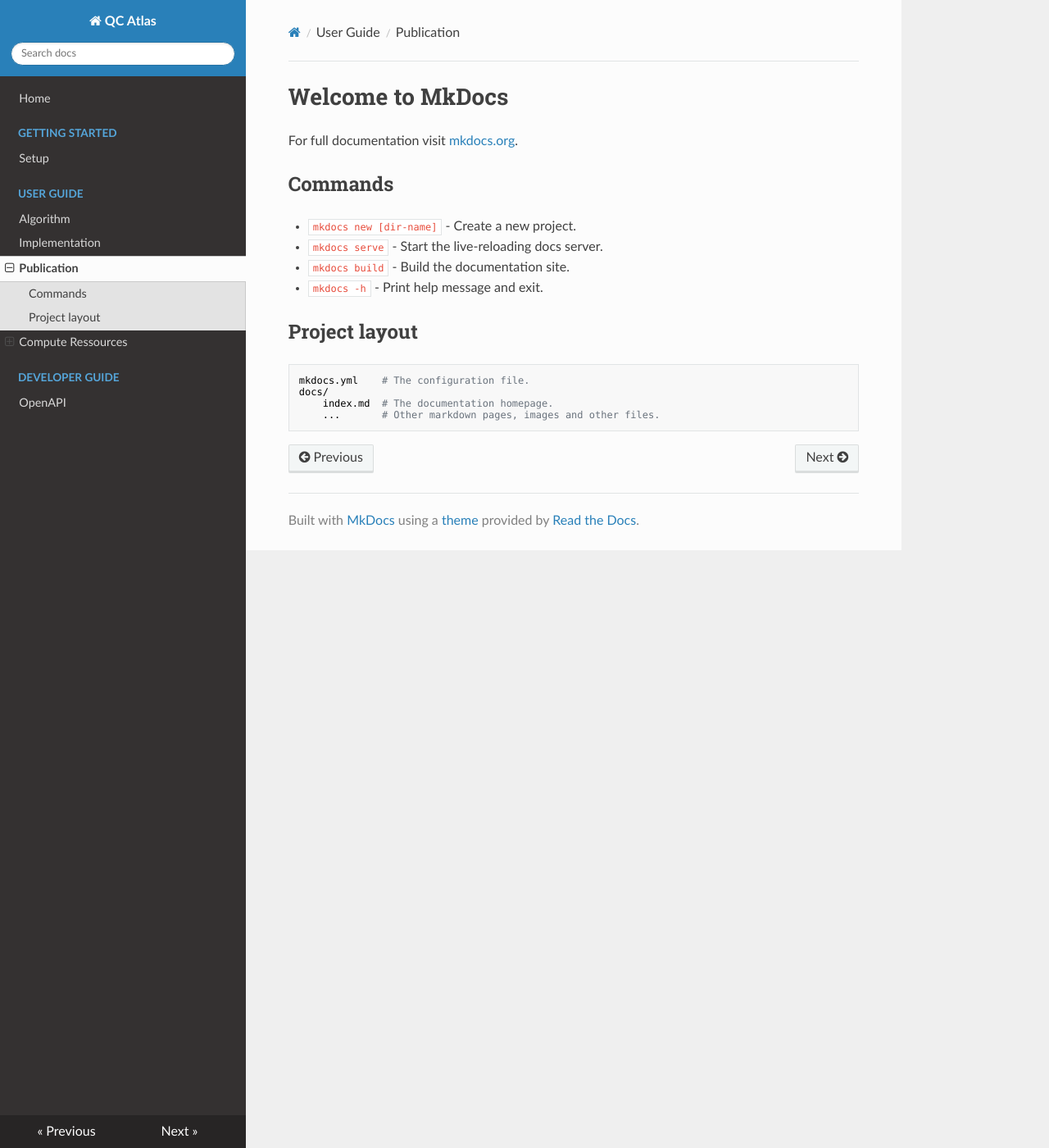
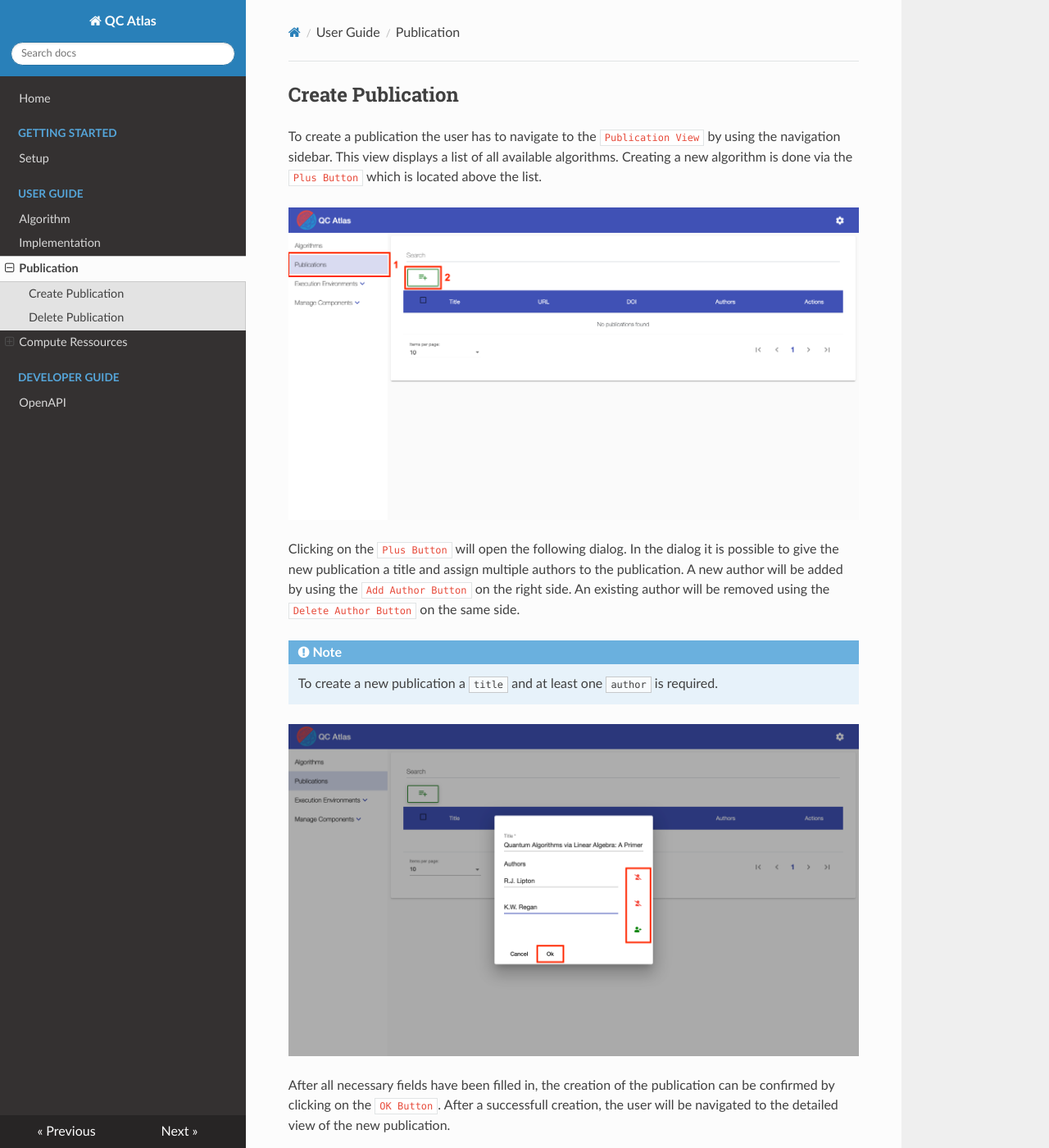
Before and after one commit to UST-QuAntiL/quantil-docs, an MkDocs documentation site: the page built from docs/user-guide/publication.md, in a window 1280 px wide and 1400 px high. Shown: the whole window at 82% size. Built offline with MkDocs 1.6.1, drawn with Linux system fonts in a browser that asks for light colours; nearby versions of some CDN libraries; some of the changed text lies outside the part shown.

Commit message:
added delete & create publication chapters, corrected typos

```diff
--- a/docs/user-guide/publication.md
+++ b/docs/user-guide/publication.md
@@ -1,17 +1,34 @@
-# Welcome to MkDocs
+#
+## Create Publication
 
-For full documentation visit [mkdocs.org](https://www.mkdocs.org).
 
-## Commands
+To create a publication the user has to navigate to the ``Publication View`` by using the navigation sidebar. This view displays a list of all available algorithms. Creating a new algorithm is done via the ``Plus Button`` which is located above the list.
 
-* `mkdocs new [dir-name]` - Create a new project.
-* `mkdocs serve` - Start the live-reloading docs server.
-* `mkdocs build` - Build the documentation site.
-* `mkdocs -h` - Print help message and exit.
+![alt text](./images/Create_Publication_-_Step_1.png "Create publication")
 
-## Project layout
+Clicking on the ``Plus Button`` will open the following dialog.
+In the dialog it is possible to give the new publication a title and assign multiple authors to the publication. A new author will be added by using the ``Add Author Button`` on the right side. An existing author will be removed using the ``Delete Author Button`` on the same side.
 
-    mkdocs.yml    # The configuration file.
-    docs/
-        index.md  # The documentation homepage.
-        ...       # Other markdown pages, images and other files.
+!!! note
+    To create a new publication a ``title`` and at least one ``author`` is required.
+
+
+![alt text](./images/Create_Publication_-_Step_3.png "Create publication")
+
+After all necessary fields have been filled in, the creation of the publication can be confirmed by clicking on the ``OK Button``. After a successfull creation, the user will be navigated to the detailed view of the new publication.
+
+
+## Delete Publication
+
+To delete a publication the user has to navigate to the ``Publication List View`` by using the navigation sidebar. A single publication will be deleted by pressing the ``Delete Button`` in the ``Actions``column of the table.
+
+![alt text](./images/Delete_Publication_-_Step_1.png "Delete publication")
+
+
+It is also possible to delete mulitple algorithms at once by selecting them one by one using the checkboxes within the table. When at least one algorithm is selected, a ``Master Delete Button`` will show up above the table. To delete the selected algorithms at once, this button must be pressed.
+
+![alt text](./images/Delete_Publication_-_Step_1.1.png "Delete publication")
+
+Both ways of deleting algorithm will lead to a confirmation dialog. This dialog will list all the previously selected algorthims that will be deleted. To finally confirm the deletion, the ``OK Button`` at the bottom of the dialog has to be pressed. After a successfull deletion the deleted algorithms will disappear from the table.
+
+![alt text](./images/Delete_Publication_-_Step_2.png "Delete publication")
--- a/mkdocs.yml
+++ b/mkdocs.yml
@@ -14,3 +14,5 @@ nav:
     - Developer Guide:
         - 'OpenAPI': 'developer-guide/openapi.md'
 theme: readthedocs
+markdown_extensions:
+  - admonition
```
Also changed, not shown: docs/user-guide/algorithm.md (+10 -10 lines), docs/user-guide/images/Create_Publication_-_Step_1.png (added), docs/user-guide/images/Create_Publication_-_Step_2.png (added), docs/user-guide/images/Create_Publication_-_Step_3.png (added), docs/user-guide/images/Delete_Publication_-_Step_1.1.png (added), docs/user-guide/images/Delete_Publication_-_Step_1.png (added), docs/user-guide/images/Delete_Publication_-_Step_2.png (added).
